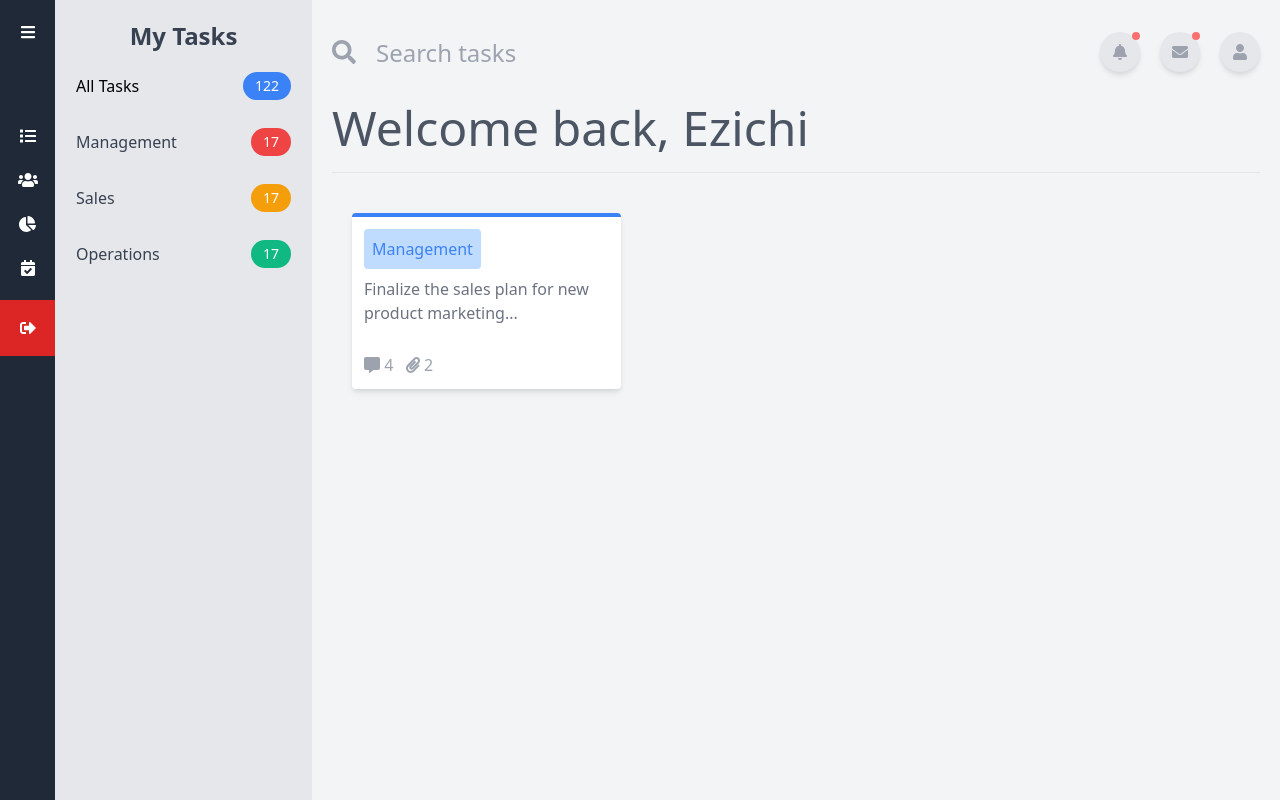
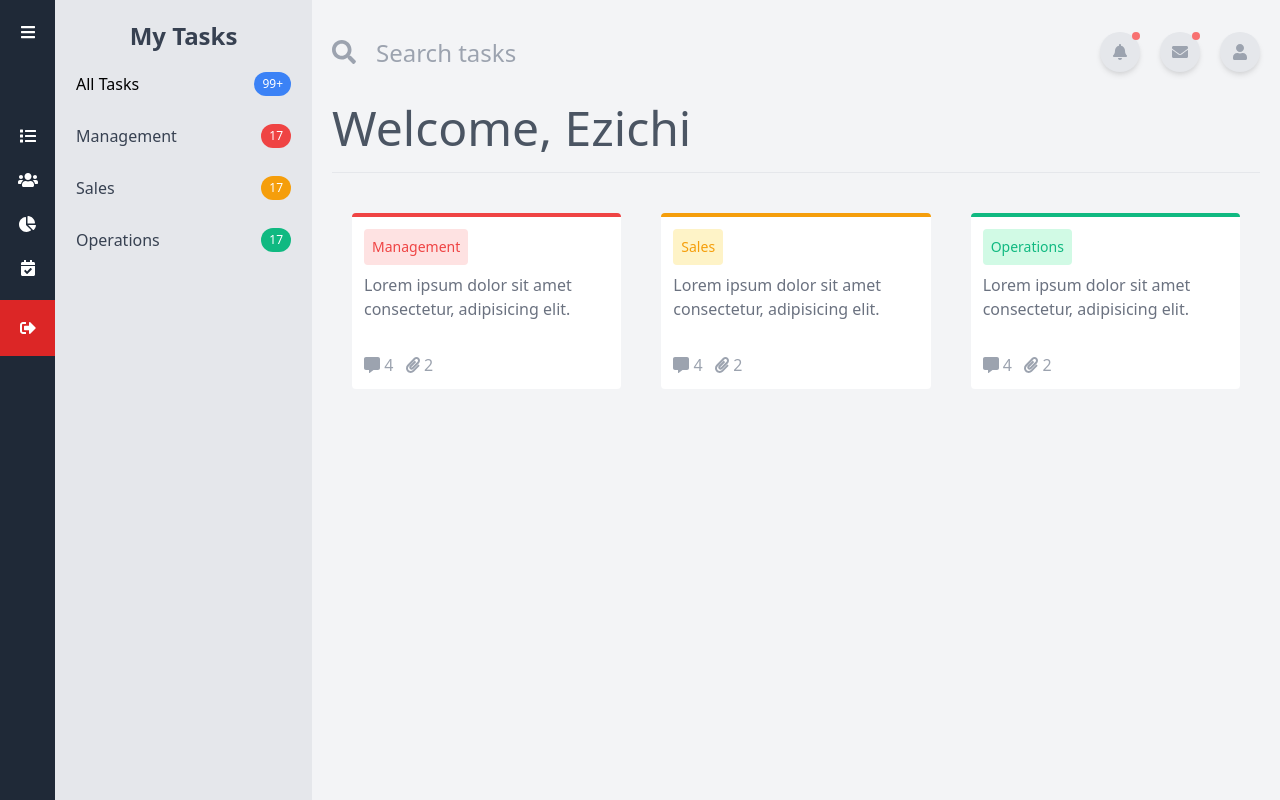
Before and after one commit to Zichis/tasky_frontend, a Vue app: page / in a window 1280 px wide. Built offline with nearby package versions, Linux system fonts and the light colour scheme.

Commit message:
Updated home with new component.

```diff
--- a/src/views/Home.vue
+++ b/src/views/Home.vue
@@ -1,82 +1,7 @@
 <template>
   <div class="min-h-screen flex">
-    <div
-      class="border-r w-14 bg-gray-800 text-center py-5"
-      @click="hideAll($event)"
-    >
-      <a href="#" class="block text-white mb-20 hover:text-yellow-500">
-        <font-awesome-icon icon="bars" />
-      </a>
-      <a href="#" class="block text-white mb-5 hover:text-yellow-500">
-        <font-awesome-icon icon="list" />
-      </a>
-      <a href="#" class="block text-white mb-5 hover:text-yellow-500">
-        <font-awesome-icon icon="users" />
-      </a>
-      <a href="#" class="block text-white mb-5 hover:text-yellow-500">
-        <font-awesome-icon icon="chart-pie" />
-      </a>
-      <a href="#" class="block text-white mb-5 hover:text-yellow-500">
-        <font-awesome-icon icon="calendar-check" />
-      </a>
-      <a
-        href="#"
-        class="block bg-red-600 text-white py-4 mb-5 hover:text-white"
-      >
-        <font-awesome-icon icon="sign-out-alt" />
-      </a>
-    </div>
-    <div
-      class="hidden lg:block border-r w-64 bg-gray-200"
-      @click="hideAll($event)"
-    >
-      <h2 class="text-center py-5 text-2xl font-semibold text-gray-700">
-        My Tasks
-      </h2>
-      <div>
-        <a href="#" class="flex justify-between items-center px-5 mb-7">
-          <h4>All Tasks</h4>
-          <div
-            class="bg-blue-500 text-white text-sm font-light py-1 px-3 rounded-full"
-          >
-            122
-          </div>
-        </a>
-        <a
-          href="#"
-          class="flex justify-between items-center px-5 mb-7 text-gray-700"
-        >
-          <h4>Management</h4>
-          <div
-            class="bg-red-500 text-white text-sm font-light py-1 px-3 rounded-full"
-          >
-            17
-          </div>
-        </a>
-        <a
-          href="#"
-          class="flex justify-between items-center px-5 mb-7 text-gray-700"
-        >
-          <h4>Sales</h4>
-          <div
-            class="bg-yellow-500 text-white text-sm font-light py-1 px-3 rounded-full"
-          >
-            17
-          </div>
-        </a>
-        <a
-          href="#"
-          class="flex justify-between items-center px-5 mb-7 text-gray-700"
-        >
-          <h4>Operations</h4>
-          <div
-            class="bg-green-500 text-white text-sm font-light py-1 px-3 rounded-full"
-          >
-            17
-          </div>
-        </a>
-      </div>
-    </div>
+    <side-menu-thin></side-menu-thin>
+    <side-menu-large></side-menu-large>
     <div class="flex-1 p-5 bg-gray-100">
       <div class="flex">
         <div class="w-1/3 flex items-center">
@@ -152,34 +77,15 @@
       </div>
       <div class="py-5" @click="hideAll($event)">
         <h2 class="text-5xl text-gray-600">
-          <span class="font-extralight">Welcome back, </span><span>Ezichi</span>
+          <span class="font-extralight">Welcome, </span><span>Ezichi</span>
         </h2>
         <hr class="my-5" />
         <div class="flex flex-wrap">
-          <div class="w-full md:w-1/2 lg:w-1/3 p-5">
-            <div
-              class="relative bg-white p-3 h-44 rounded border-t-4 border-blue-500 shadow-md"
-            >
-              <h3 class="bg-blue-200 text-blue-500 p-2 rounded inline-block">
-                Management
-              </h3>
-              <p class="my-2 text-gray-500">
-                Finalize the sales plan for new product marketing...
-              </p>
-              <div class="absolute bottom-0 py-3 text-gray-400">
-                <font-awesome-icon
-                  icon="comment-alt"
-                  class="text-gray-400"
-                ></font-awesome-icon>
-                4&nbsp;&nbsp;
-                <font-awesome-icon
-                  icon="paperclip"
-                  class="text-gray-400"
-                ></font-awesome-icon>
-                2
-              </div>
-            </div>
-          </div>
+          <task-card
+            v-for="task in tasks"
+            :key="task.id"
+            :task="task"
+          ></task-card>
         </div>
       </div>
     </div>
@@ -188,12 +94,57 @@
 
 <script>
 // @ is an alias to /src
+import SideMenuLarge from "@/components/SideMenuLarge";
+import SideMenuThin from "@/components/SideMenuThin";
+import TaskCard from "@/components/TaskCard";
 
 export default {
   name: "Home",
+  components: { SideMenuLarge, SideMenuThin, TaskCard },
   data() {
     return {
       notificationHidden: true,
+      task: {
+        category: "Management",
+        details: `Lorem ipsum dolor sit amet consectetur, adipisicing elit. Numquam et
+        excepturi vitae dolor assumenda, perferendis a modi quod iusto quo
+        repellat repudiandae tenetur commodi dicta doloribus inventore sunt
+        sapiente similique neque at. Maxime aperiam tempora necessitatibus totam
+        molestiae illo quaerat!`,
+        color: "red",
+      },
+      tasks: [
+        {
+          id: 1,
+          category: "Management",
+          details: `Lorem ipsum dolor sit amet consectetur, adipisicing elit. Numquam et
+        excepturi vitae dolor assumenda, perferendis a modi quod iusto quo
+        repellat repudiandae tenetur commodi dicta doloribus inventore sunt
+        sapiente similique neque at. Maxime aperiam tempora necessitatibus totam
+        molestiae illo quaerat!`,
+          color: "red",
+        },
+        {
+          id: 2,
+          category: "Sales",
+          details: `Lorem ipsum dolor sit amet consectetur, adipisicing elit. Numquam et
+        excepturi vitae dolor assumenda, perferendis a modi quod iusto quo
+        repellat repudiandae tenetur commodi dicta doloribus inventore sunt
+        sapiente similique neque at. Maxime aperiam tempora necessitatibus totam
+        molestiae illo quaerat!`,
+          color: "yellow",
+        },
+        {
+          id: 3,
+          category: "Operations",
+          details: `Lorem ipsum dolor sit amet consectetur, adipisicing elit. Numquam et
+        excepturi vitae dolor assumenda, perferendis a modi quod iusto quo
+        repellat repudiandae tenetur commodi dicta doloribus inventore sunt
+        sapiente similique neque at. Maxime aperiam tempora necessitatibus totam
+        molestiae illo quaerat!`,
+          color: "green",
+        },
+      ],
     };
   },
   methods: {
```
